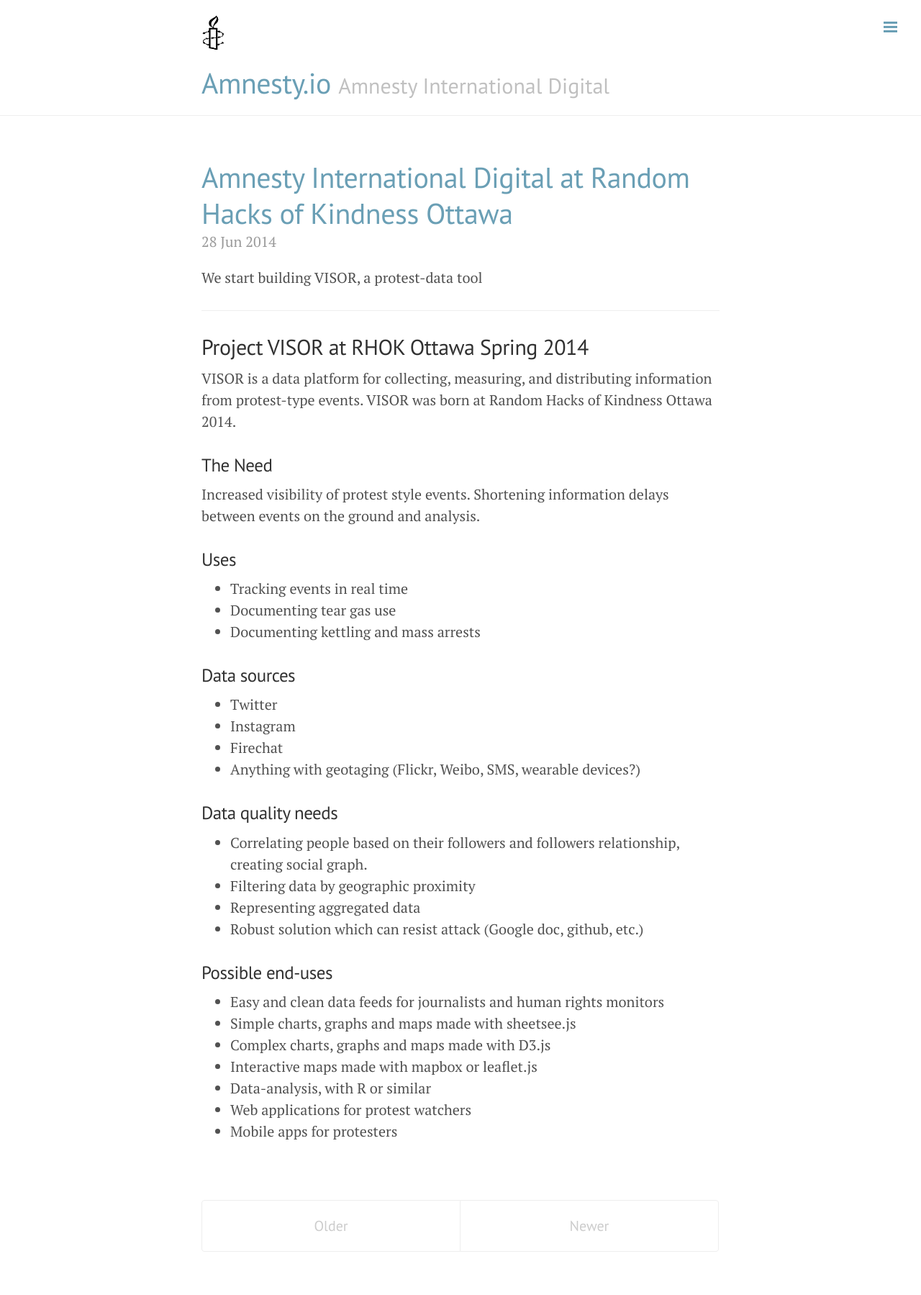
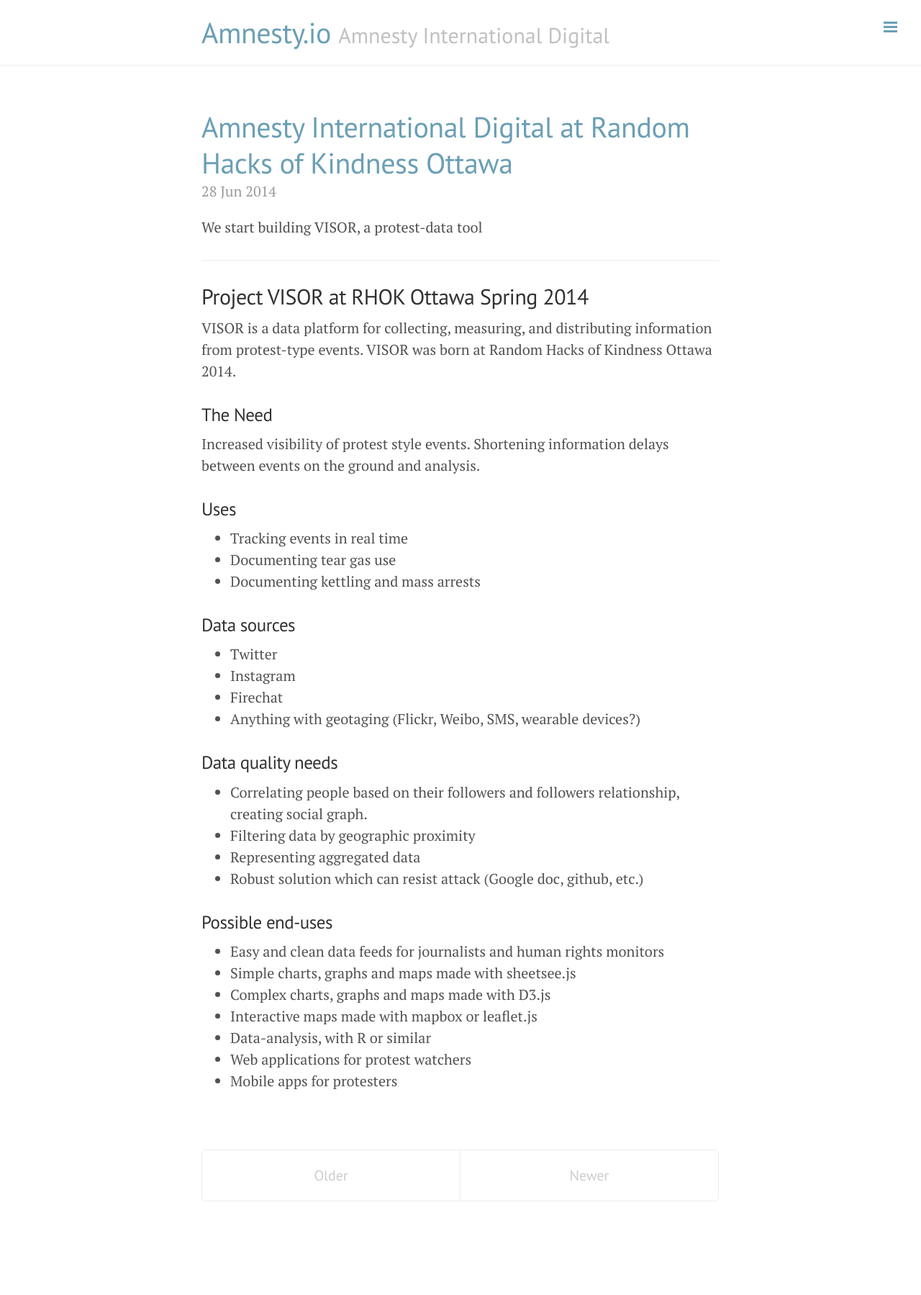
Before and after one commit to AmnestyInternational/amnestyinternational.github.com, a Jekyll site: the page built from index.html, in a window 1280 px wide. Shown: the whole page at 72% size. Built offline with Jekyll 4.4.1, drawn with Linux system fonts in a browser that asks for light colours; Markdown is read by kramdown in place of the engine named in the settings; the list of posts is cut into pages by our own code; after the commit the page ends 1729 px from its top, so only the background shows below that.

Commit message:
remove logo

```diff
--- a/_layouts/default.html
+++ b/_layouts/default.html
@@ -12,7 +12,6 @@
     <div class="wrap">
       <div class="masthead">
         <div class="container">
-          <a href="/" title="Home"><img class=logo" src="/images/amnesty-international-candle.png" alt="Amnesty International Candle"></a>
           <h1 class="masthead-title">
             <a href="/" title="Home">{{ site.title }}</a>
             <small>{{ site.tagline }}</small>
--- a/stylesheets/styles.css
+++ b/stylesheets/styles.css
@@ -686,11 +686,6 @@
   margin: 0px;
 }
 
-.logo img {
-  float: left;
-  margin-right: 10px;
-}
-
 #banner {
   z-index: 100;
   left: 0;
```
